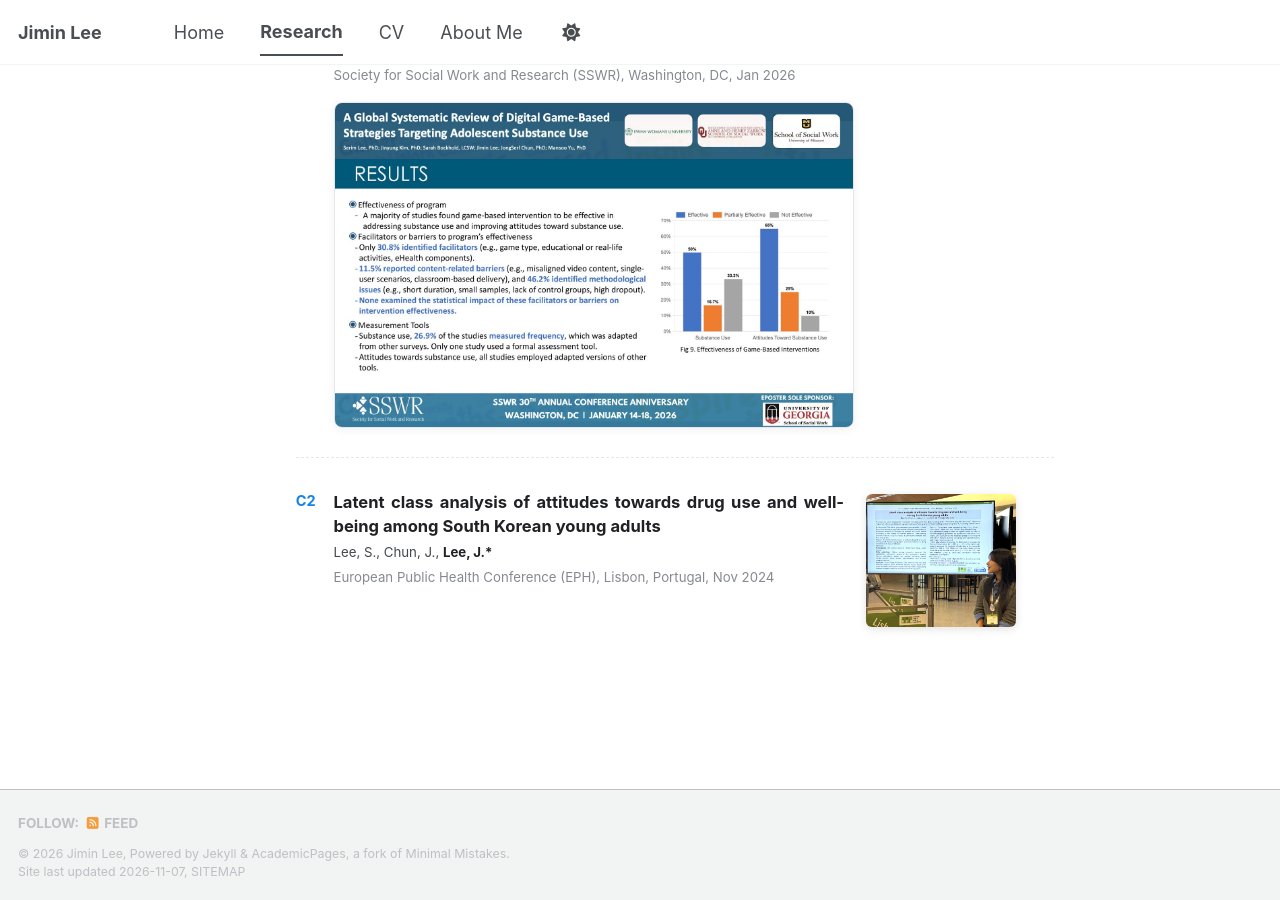
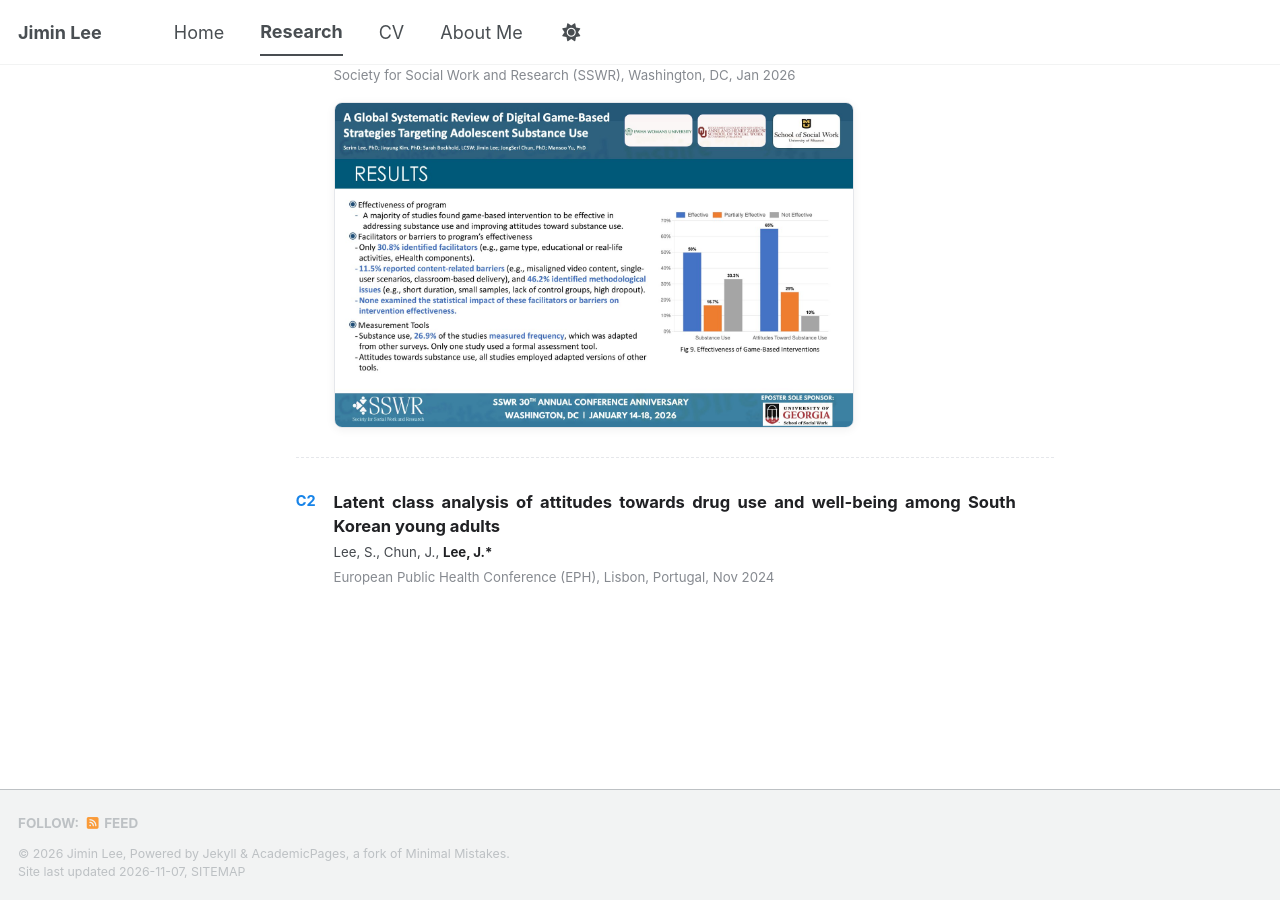
Before and after one commit to jiminlee-research/jiminlee-research.github.io, a Jekyll site: the page built from _pages/publications.html, in a window 1280 px wide and 900 px high, scrolled down 3032 px. Built offline with Jekyll 4.4.1, drawn with Linux system fonts in a browser that asks for light colours; a style sheet for code colours, icons or effects is not loaded.

Commit message:
Remove EPH photo from Research page
Co-Authored-By: Claude Opus 5.5 <noreply@anthropic.com>
Claude-Session: https://claude.ai/code/session_01PcjxNfDHwsJtJ6agebrJHV

```diff
--- a/_data/publications.yml
+++ b/_data/publications.yml
@@ -59,8 +59,6 @@
 
 - type: presentation
   title: "Latent class analysis of attitudes towards drug use and well-being among South Korean young adults"
-  image: /images/pubs/eph-lisbon-presenting-v4.jpg
-  image_size: small
   authors: ["Lee, S.", "Chun, J.", "Lee, J.*"]
   venue: "European Public Health Conference (EPH), Lisbon, Portugal"
   short: "EPH"
```
Also changed, not shown: images/pubs/eph-lisbon-presenting-v4.jpg (deleted).
